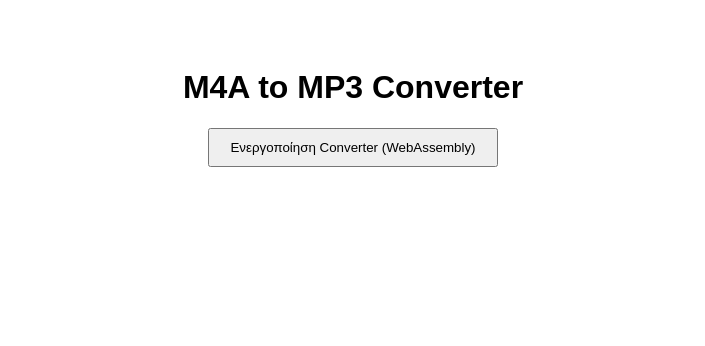
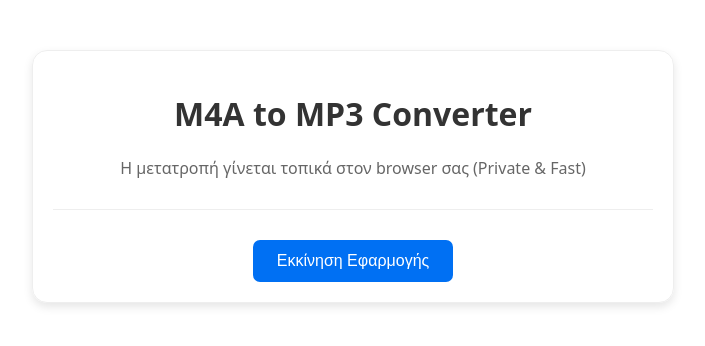
Before and after one commit to grxmis/m4a-to-mp3-converter, a Next.js app: page / in a window 1280 px wide. Shown: the top 346 px of the page, without its empty margins (287-992 px from the left). Built offline with nearby package versions, Linux system fonts and the light colour scheme.

Commit message:
Add files via upload

```diff
--- a/pages/index.js
+++ b/pages/index.js
@@ -1,17 +1,20 @@
 import { useState, useRef } from 'react';
-// Αφαιρούμε τα imports από την κορυφή για να μην χτυπάει ο server
-// import { FFmpeg } from '@ffmpeg/ffmpeg';
 
 export default function AudioConverter() {
   const [loaded, setLoaded] = useState(false);
+  const [loadingLibrary, setLoadingLibrary] = useState(false);
   const [processing, setProcessing] = useState(false);
   const [outputUrl, setOutputUrl] = useState(null);
+  const [error, setError] = useState(null);
   const ffmpegRef = useRef(null);
 
-  const load = async () => {
-    // Φορτώνουμε τις βιβλιοθήκες ΜΟΝΟ όταν πατηθεί το κουμπί (client-side)
+  // Φόρτωση της βιβλιοθήκης FFmpeg
+  const loadLibrary = async () => {
+    setLoadingLibrary(true);
+    setError(null);
+    try {
       const { FFmpeg } = await import('@ffmpeg/ffmpeg');
-    const { toBlobURL, fetchFile } = await import('@ffmpeg/util');
+      const { toBlobURL } = await import('@ffmpeg/util');
 
       const ffmpeg = new FFmpeg();
       const baseURL = 'https://unpkg.com/@ffmpeg/core@0.12.6/dist/umd';
@@ -23,61 +26,141 @@ export default function AudioConverter() {
 
       ffmpegRef.current = ffmpeg;
       setLoaded(true);
+    } catch (err) {
+      console.error(err);
+      setError("Αποτυχία φόρτωσης της βιβλιοθήκης. Βεβαιωθείτε ότι το vercel.json είναι σωστό.");
+    } finally {
+      setLoadingLibrary(false);
+    }
   };
 
   const convertToMp3 = async (file) => {
     if (!loaded) return;
 
     setProcessing(true);
+    setError(null);
+    setOutputUrl(null);
+
+    try {
       const ffmpeg = ffmpegRef.current;
-    const { fetchFile } = await import('@ffmpeg/util'); // Dynamic import και εδώ
+      const { fetchFile } = await import('@ffmpeg/util');
 
       const inputName = 'input.m4a';
       const outputName = 'output.mp3';
 
+      // Γράψιμο του αρχείου στη virtual μνήμη
       await ffmpeg.writeFile(inputName, await fetchFile(file));
-    await ffmpeg.exec(['-i', inputName, '-acodec', 'libmp3lame', outputName]);
 
+      // Εκτέλεση μετατροπής με ασφαλείς παραμέτρους για αποφυγή crash
+      // -vn: αφαιρεί τυχόν video/album art που μπλοκάρει τη μνήμη
+      // -acodec libmp3lame: ο encoder για mp3
+      await ffmpeg.exec([
+        '-i', inputName,
+        '-vn',
+        '-acodec', 'libmp3lame',
+        '-ac', '2',
+        '-ar', '44100',
+        outputName
+      ]);
+
+      // Ανάγνωση του τελικού αρχείου
       const data = await ffmpeg.readFile(outputName);
       const url = URL.createObjectURL(new Blob([data.buffer], { type: 'audio/mp3' }));
 
       setOutputUrl(url);
+
+      // ΚΑΘΑΡΙΣΜΟΣ: Διαγραφή αρχείων από τη virtual μνήμη για αποφυγή Access Violation
+      await ffmpeg.deleteFile(inputName);
+      await ffmpeg.deleteFile(outputName);
+
+    } catch (err) {
+      console.error(err);
+      setError("Σφάλμα κατά τη μετατροπή. Δοκιμάστε με μικρότερο αρχείο ή ανανεώστε τη σελίδα.");
+    } finally {
       setProcessing(false);
+    }
   };
 
   return (
-    <div style={{ padding: '40px', fontFamily: 'sans-serif', textAlign: 'center' }}>
-      <h1>M4A to MP3 Converter</h1>
+    <div style={{
+      maxWidth: '600px',
+      margin: '50px auto',
+      textAlign: 'center',
+      fontFamily: 'system-ui, sans-serif',
+      padding: '20px',
+      border: '1px solid #eee',
+      borderRadius: '15px',
+      boxShadow: '0 4px 10px rgba(0,0,0,0.1)'
+    }}>
+      <h1 style={{ color: '#333' }}>M4A to MP3 Converter</h1>
+      <p style={{ color: '#666' }}>Η μετατροπή γίνεται τοπικά στον browser σας (Private & Fast)</p>
+
+      <hr style={{ margin: '30px 0', border: '0', borderTop: '1px solid #eee' }} />
 
       {!loaded ? (
-        <button onClick={load} style={{ padding: '10px 20px', cursor: 'pointer' }}>
-          Ενεργοποίηση Converter (WebAssembly)
+        <button
+          onClick={loadLibrary}
+          disabled={loadingLibrary}
+          style={{
+            padding: '12px 24px',
+            fontSize: '16px',
+            backgroundColor: '#0070f3',
+            color: 'white',
+            border: 'none',
+            borderRadius: '7px',
+            cursor: 'pointer'
+          }}
+        >
+          {loadingLibrary ? 'Φόρτωση βιβλιοθήκης...' : 'Εκκίνηση Εφαρμογής'}
         </button>
       ) : (
-        <div style={{ marginTop: '20px' }}>
+        <div>
           <input
             type="file"
             accept=".m4a"
             onChange={(e) => e.target.files[0] && convertToMp3(e.target.files[0])}
             disabled={processing}
+            style={{ marginBottom: '20px' }}
           />
+          {processing && (
+            <div style={{ marginTop: '20px' }}>
+              <div className="spinner" style={{ border: '4px solid #f3f3f3', borderTop: '4px solid #3498db', borderRadius: '50%', width: '30px', height: '30px', animation: 'spin 2s linear infinite', margin: '0 auto' }}></div>
+              <p>Μετατροπή σε εξέλιξη... παρακαλώ μην κλείνετε τη σελίδα.</p>
+            </div>
+          )}
         </div>
       )}
 
-      {processing && <p style={{ color: 'blue' }}>Μετατροπή σε εξέλιξη... Παρακαλώ περιμένετε.</p>}
+      {error && <p style={{ color: 'red', marginTop: '20px' }}>{error}</p>}
 
       {outputUrl && (
-        <div style={{ marginTop: '30px', border: '1px solid #ccc', padding: '20px' }}>
-          <h3>Το MP3 σας είναι έτοιμο!</h3>
-          <audio src={outputUrl} controls />
+        <div style={{ marginTop: '30px', backgroundColor: '#f9f9f9', padding: '20px', borderRadius: '10px' }}>
+          <h3 style={{ color: 'green' }}>✓ Η μετατροπή ολοκληρώθηκε!</h3>
+          <audio src={outputUrl} controls style={{ width: '100%', marginTop: '10px' }} />
           <br />
-          <a href={outputUrl} download="converted.mp3">
-            <button style={{ marginTop: '10px', padding: '10px 20px', background: 'green', color: 'white', border: 'none', borderRadius: '5px', cursor: 'pointer' }}>
-              Download MP3
+          <a href={outputUrl} download="converted.mp3" style={{ textDecoration: 'none' }}>
+            <button style={{
+              marginTop: '15px',
+              padding: '10px 20px',
+              backgroundColor: '#28a745',
+              color: 'white',
+              border: 'none',
+              borderRadius: '5px',
+              cursor: 'pointer',
+              fontWeight: 'bold'
+            }}>
+              Λήψη αρχείου MP3
             </button>
           </a>
         </div>
       )}
+
+      <style jsx>{`
+        @keyframes spin {
+          0% { transform: rotate(0deg); }
+          100% { transform: rotate(360deg); }
+        }
+      `}</style>
     </div>
   );
 }
```
Lines whose indentation alone changed are shown as unchanged.
